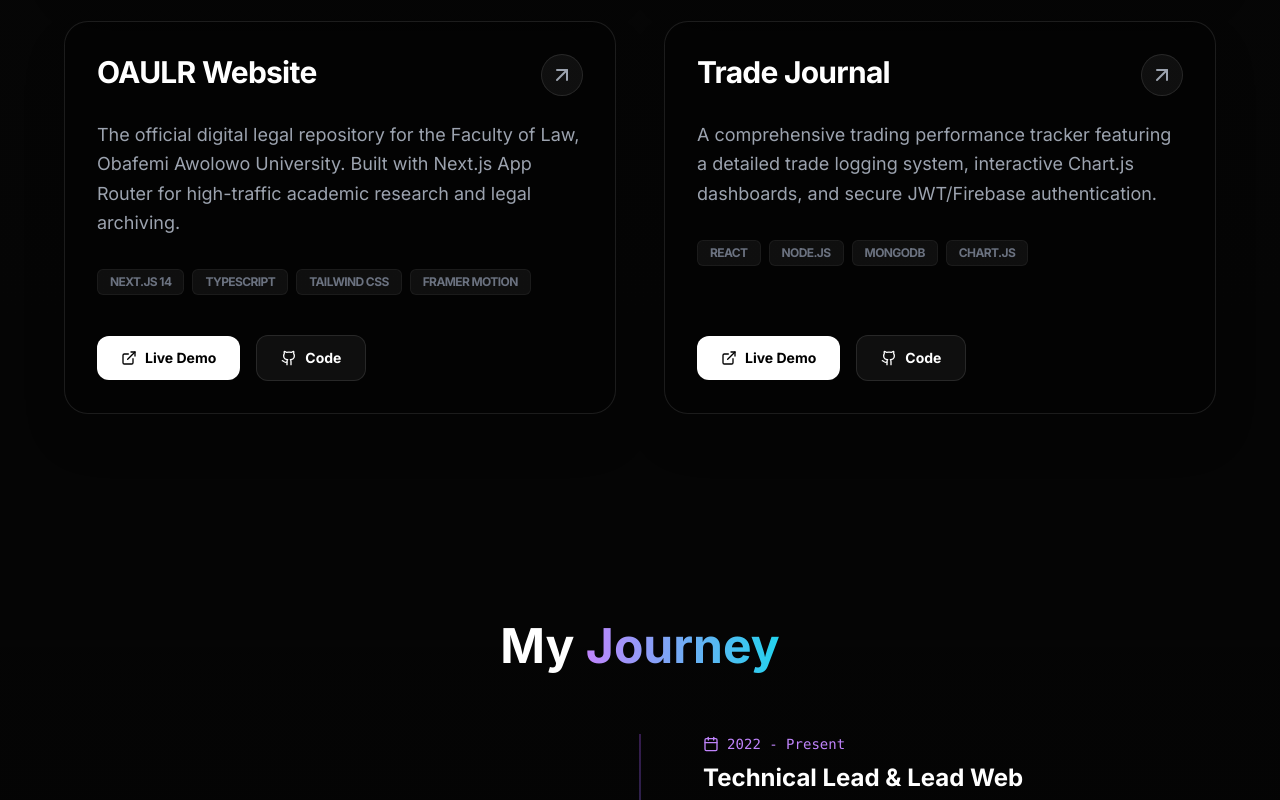
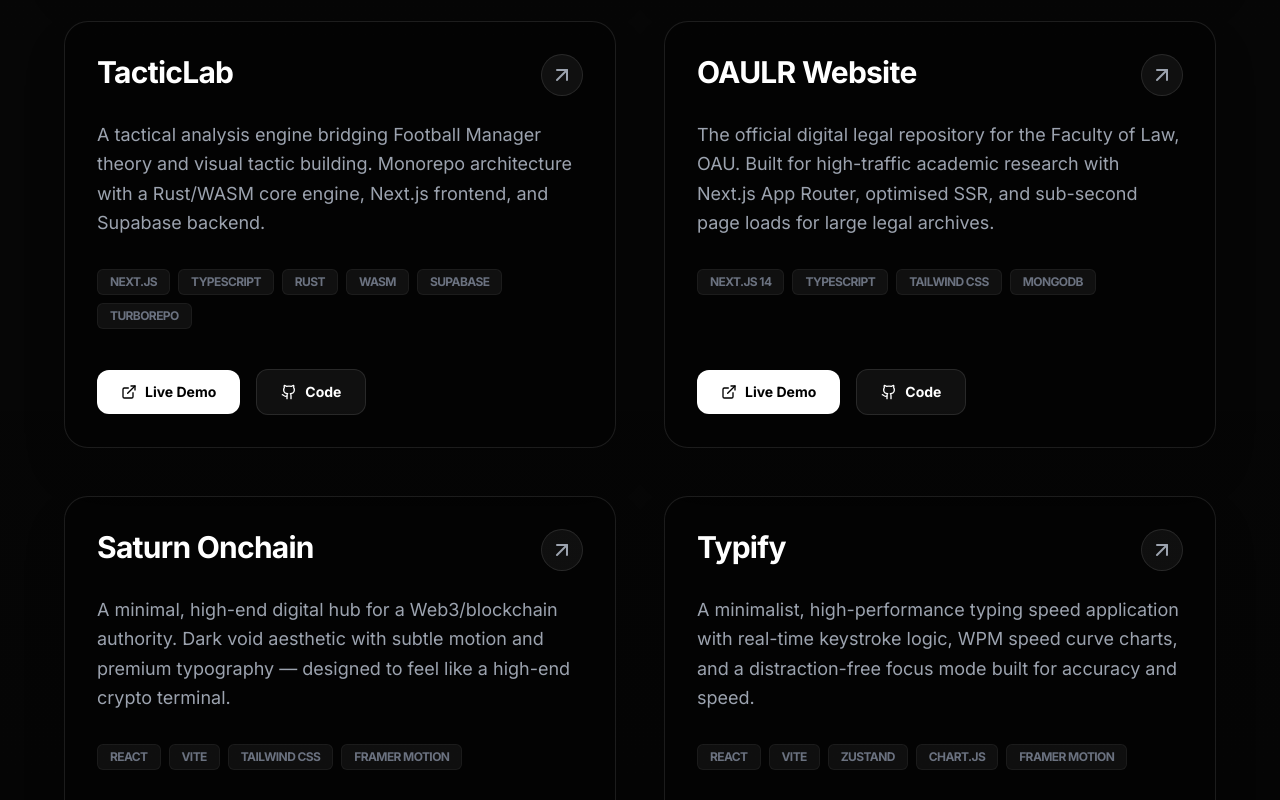
Before and after one commit to Ayosensei/my-portfolio, a Next.js app: page / in a window 1280 px wide. Shown: the part 2920-3720 px from the top of the page. Built offline with nearby package versions, Linux system fonts and the light colour scheme.

Commit message:
feat: expand and update project portfolio data

```diff
--- a/app/components/Projects.tsx
+++ b/app/components/Projects.tsx
@@ -7,9 +7,8 @@ import { ExternalLink, Github, ArrowUpRight } from "lucide-react";
 const projects = [
   {
     title: "CloverBoys",
-    description:
-      "A high-performance web platform facilitating early pattern recognition and community-driven Web3 engagement. Features immersive scroll-driven animations and a luxury-themed brand identity.",
-    tags: ["Next.js", "TypeScript", "Framer Motion", "Canvas"],
+    description: "A high-performance Web3 community platform with immersive scroll-driven animations, Canvas-powered backgrounds, and a luxury dark brand identity built to establish market positioning.",
+    tags: ["Next.js", "TypeScript", "Framer Motion", "Canvas API"],
     link: "https://cloverboys.vercel.app",
     github: "#",
     color: "from-green-500/20 to-emerald-500/20",
@@ -17,8 +16,7 @@ const projects = [
   },
   {
     title: "SIGNAL",
-    description:
-      "A high-performance, dark-themed match-3 web game with a recursive match-and-cascade system, multi-input interaction, and a premium 'Cinematic Dark' aesthetic.",
+    description: "A dark-themed match-3 web game with a recursive cascade engine, multi-input system supporting drag, click, and mobile swipe, and a premium Cinematic Dark UI aesthetic.",
     tags: ["React", "Vite", "Vanilla CSS", "Game Engine"],
     link: "https://signal-cloverboys.vercel.app/",
     github: "#",
@@ -26,20 +24,45 @@ const projects = [
     accent: "#ef4444",
   },
   {
+    title: "TacticLab",
+    description: "A tactical analysis engine bridging Football Manager theory and visual tactic building. Monorepo architecture with a Rust/WASM core engine, Next.js frontend, and Supabase backend.",
+    tags: ["Next.js", "TypeScript", "Rust", "WASM", "Supabase", "Turborepo"],
+    link: "https://tacticlab-web.vercel.app",
+    github: "#",
+    color: "from-blue-500/20 to-indigo-500/20",
+    accent: "#6366f1",
+  },
+  {
     title: "OAULR Website",
-    description:
-      "The official digital legal repository for the Faculty of Law, Obafemi Awolowo University. Built with Next.js App Router for high-traffic academic research and legal archiving.",
-    tags: ["Next.js 14", "TypeScript", "Tailwind CSS", "Framer Motion"],
+    description: "The official digital legal repository for the Faculty of Law, OAU. Built for high-traffic academic research with Next.js App Router, optimised SSR, and sub-second page loads for large legal archives.",
+    tags: ["Next.js 14", "TypeScript", "Tailwind CSS", "MongoDB"],
     link: "https://oaulawreports.vercel.app",
     github: "https://github.com/Ayosensei/oaulr-frontend",
     color: "from-indigo-500/20 to-blue-600/20",
-    accent: "#6366f1",
+    accent: "#3b82f6",
+  },
+  {
+    title: "Saturn Onchain",
+    description: "A minimal, high-end digital hub for a Web3/blockchain authority. Dark void aesthetic with subtle motion and premium typography — designed to feel like a high-end crypto terminal.",
+    tags: ["React", "Vite", "Tailwind CSS", "Framer Motion"],
+    link: "https://saturn-onchain.vercel.app/",
+    github: "#",
+    color: "from-purple-500/20 to-violet-500/20",
+    accent: "#a855f7",
+  },
+  {
+    title: "Typify",
+    description: "A minimalist, high-performance typing speed application with real-time keystroke logic, WPM speed curve charts, and a distraction-free focus mode built for accuracy and speed.",
+    tags: ["React", "Vite", "Zustand", "Chart.js", "Framer Motion"],
+    link: "https://typify-rho.vercel.app/",
+    github: "#",
+    color: "from-cyan-500/20 to-teal-500/20",
+    accent: "#06b6d4",
   },
   {
     title: "Trade Journal",
-    description:
-      "A comprehensive trading performance tracker featuring a detailed trade logging system, interactive Chart.js dashboards, and secure JWT/Firebase authentication.",
-    tags: ["React", "Node.js", "MongoDB", "Chart.js"],
+    description: "A full-stack trading performance tracker with a detailed logging system, Chart.js equity curve dashboards, position sizing tools, and secure JWT/Firebase authentication.",
+    tags: ["React", "Node.js", "MongoDB", "Chart.js", "Firebase"],
     link: "https://trade-journal-sigma.vercel.app/",
     github: "https://github.com/Ayosensei/trade-journal",
     color: "from-yellow-400/20 to-orange-500/20",
```
